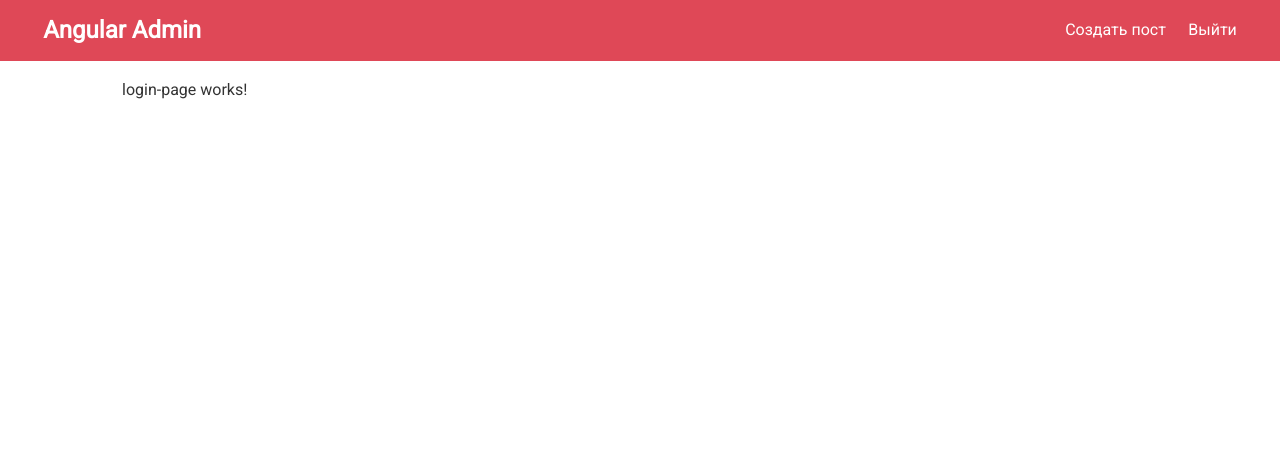
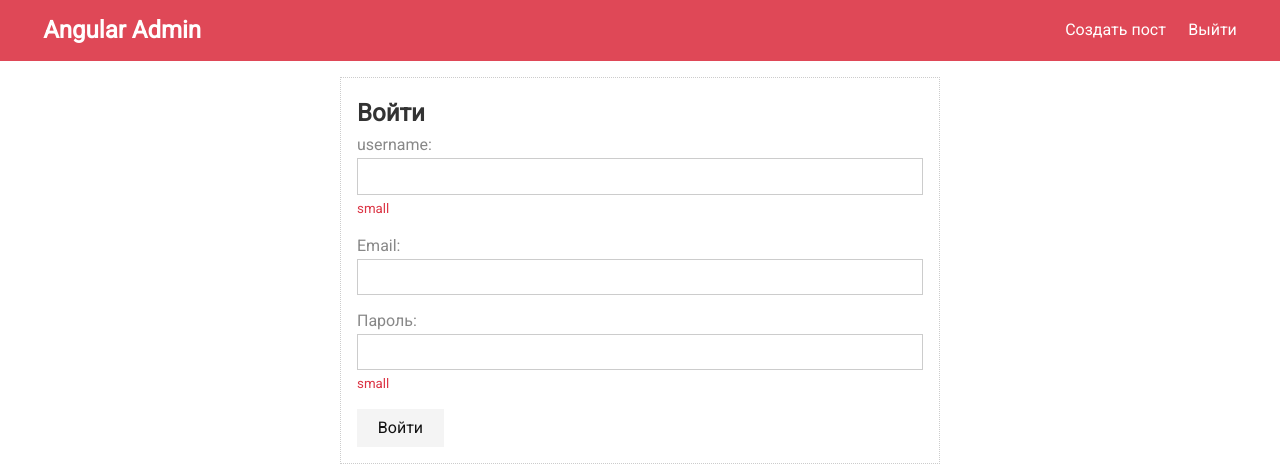
Before and after one commit to otus-dn-core/front, an Angular app: page /admin/login in a window 1280 px wide. Shown: the top 472 px of the page. Built offline with nearby package versions, Linux system fonts and the light colour scheme.

Commit message:
Err, but WORK 1

```diff
--- a/src/app/admin/admin.module.ts
+++ b/src/app/admin/admin.module.ts
@@ -4,6 +4,7 @@
 import {AdminLayoutComponent} from './shared/components/admin-layout/admin-layout.component';
 import {LoginPageComponent} from './login-page/login-page.component';
 import { CreatePostComponent } from './create-post/create-post.component';
+import { FormsModule, ReactiveFormsModule } from '@angular/forms';
 
 
 
@@ -13,6 +14,8 @@
   CreatePostComponent],
   imports: [
     CommonModule,
+    FormsModule,
+    ReactiveFormsModule,
     RouterModule.forChild([
       {
         path: '', component: AdminLayoutComponent, children: [
--- a/src/app/admin/login-page/login-page.component.html
+++ b/src/app/admin/login-page/login-page.component.html
@@ -1 +1,42 @@
-<p>login-page works!</p>
+<form class="card" [formGroup]="form" (ngSubmit)="submit()">
+    <h2>Войти </h2>
+    <div class="form-control">
+    <label for="username">username:</label>
+    <input id="username" type="username" formControlName="username">
+    <div class="validation">
+      <small>
+          small
+      </small>
+    </div>
+  </div>
+    <div
+      class="form-control"
+      [ngClass]="{invalid: form.touched && form.invalid}"
+      >
+      <label for="email">Email:</label>
+      <input id="email" type="email" formControlName="email">
+      <div
+        class="validation"
+        >
+      <small *ngIf="form.touched && form.invalid">
+        Поле должно соответствовать email
+      </small>
+    </div>
+    </div>
+    <div
+      class="form-control">
+      <label for="password">Пароль:</label>
+      <input id="password" type="password" formControlName="password">
+      <div class="validation">
+        <small>
+            small
+        </small>
+      </div>
+    </div>
+
+    <button
+    type="submit"
+    class="btn btn-primary"
+    [disabled]="form.invalid"
+  >Войти</button>
+  </form>
--- a/src/app/admin/login-page/login-page.component.scss
+++ b/src/app/admin/login-page/login-page.component.scss
@@ -0,0 +1,4 @@
+form {
+    max-width: 600px;
+    margin: 0 auto;
+  }
--- a/src/app/admin/login-page/login-page.component.ts
+++ b/src/app/admin/login-page/login-page.component.ts
@@ -1,4 +1,6 @@
 import { Component, OnInit } from '@angular/core';
+import {FormControl, FormGroup, Validators} from '@angular/forms';
+import {User} from '../shared/interfaces';
 
 @Component({
   selector: 'app-login-page',
@@ -7,9 +9,36 @@
 })
 export class LoginPageComponent implements OnInit {
 
+  form: FormGroup
+
   constructor() { }
 
   ngOnInit(): void {
+    this.form = new FormGroup({
+      username: new FormControl(null, [
+        Validators.required,
+      ]),
+      email: new FormControl(null, [
+        Validators.required,
+        Validators.email
+      ]),
+      password: new FormControl(null, [
+        Validators.required,
+        Validators.minLength(3)
+      ])
+    })
   }
 
+  submit() {
+    if (this.form.invalid) {
+      return
+    }
+  }
+
+  // const user: User = {
+  //   username: this.form.value.username,
+  //   email: this.form.value.email,
+  //   password: this.form.value.password
+  // }
+
 }
--- /dev/null
+++ b/src/app/admin/shared/interfaces.ts
@@ -0,0 +1,5 @@
+export interface User {
+  username?: string
+  email: string
+  password: string
+}
--- a/src/styles.scss
+++ b/src/styles.scss
@@ -229,6 +229,7 @@
 input[type='email'],
 input[type='password'],
 input[type='date'],
+input[type='username'],
 select,
 textarea {
   display: block;
--- a/tsconfig.json
+++ b/tsconfig.json
@@ -6,6 +6,7 @@
     "outDir": "./dist/out-tsc",
     "forceConsistentCasingInFileNames": true,
     "strict": true,
+    "strictPropertyInitialization": false,
     "noImplicitReturns": true,
     "noFallthroughCasesInSwitch": true,
     "sourceMap": true,
```
